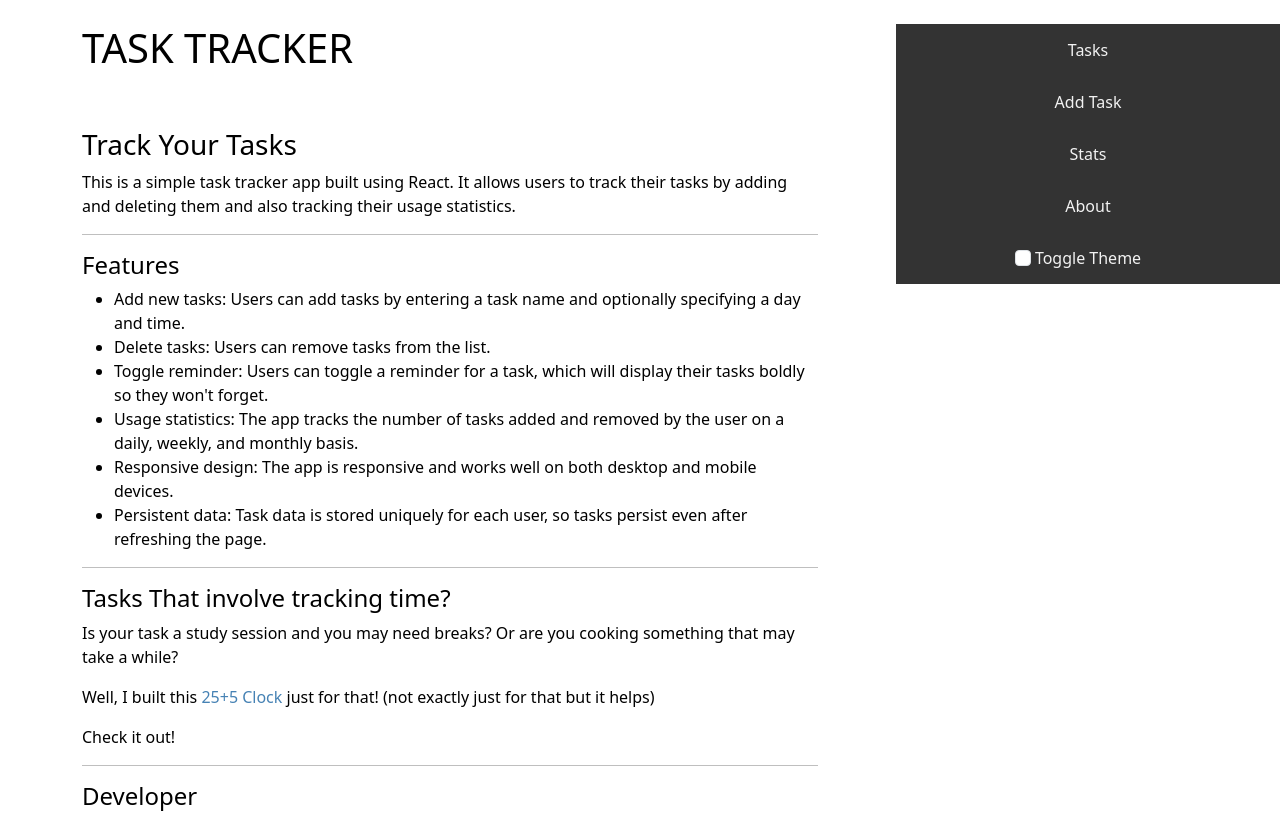
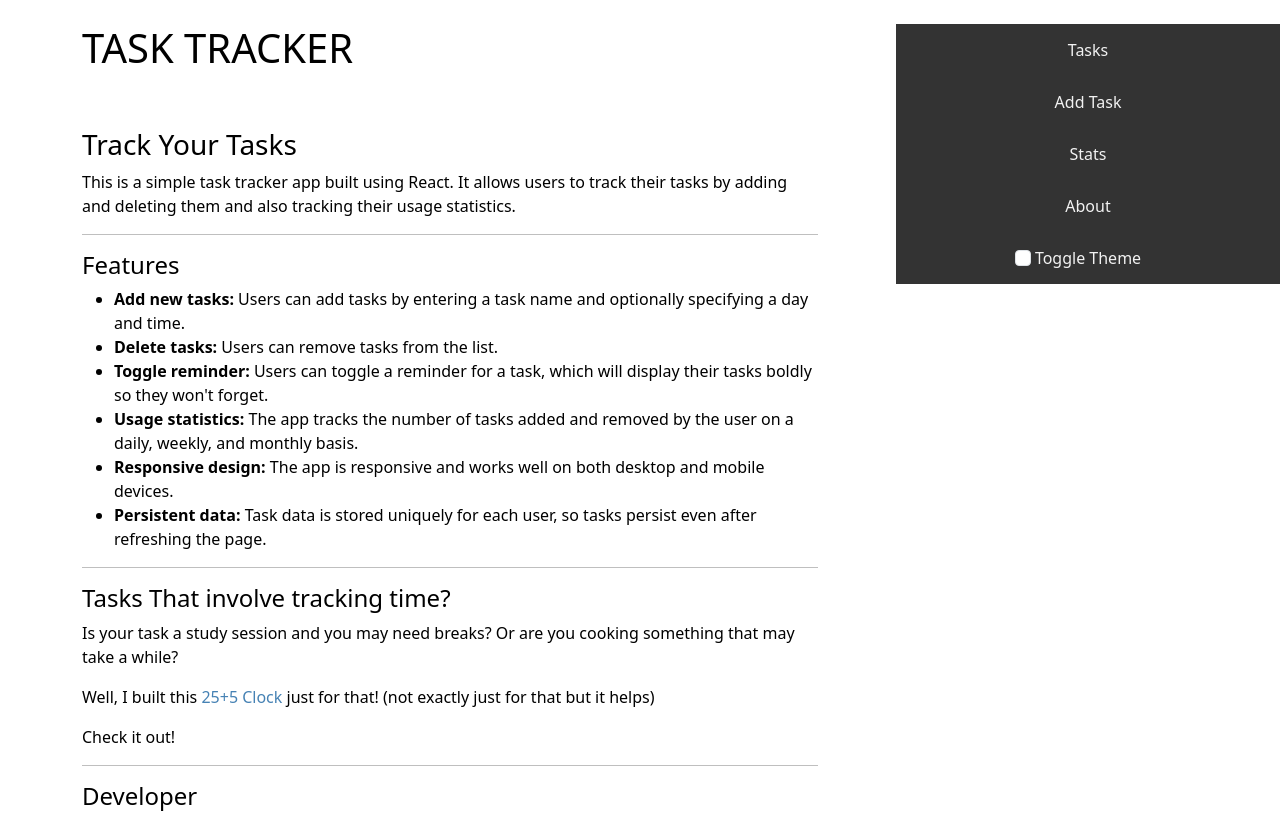
Before and after one commit to Sotonye0808/task-tracker-frontend, a React (Create React App) app: page /about in a window 1280 px wide. Shown: the top 813 px of the page. Built offline with nearby package versions, Linux system fonts and the light colour scheme; no server answers.

Commit message:
On branch main  Changes to be committed: 	modified:   src/components/About.js

```diff
--- a/src/components/About.js
+++ b/src/components/About.js
@@ -10,13 +10,13 @@ const About = () => {
         <hr />
         <h4>Features</h4>
         <ul>
-          <li>Add new tasks: Users can add tasks by entering a task name and optionally specifying a day and time.</li>
-            <li>Delete tasks: Users can remove tasks from the list.</li>
-            <li>Toggle reminder: Users can toggle a reminder for a task, which will display their tasks boldly so they won't forget.
+          <li><strong>Add new tasks:</strong> Users can add tasks by entering a task name and optionally specifying a day and time.</li>
+            <li><strong>Delete tasks:</strong> Users can remove tasks from the list.</li>
+            <li><strong>Toggle reminder:</strong> Users can toggle a reminder for a task, which will display their tasks boldly so they won't forget.
           </li>
-          <li>Usage statistics: The app tracks the number of tasks added and removed by the user on a daily, weekly, and monthly basis.</li>
-          <li>Responsive design: The app is responsive and works well on both desktop and mobile devices.</li>
-          <li>Persistent data: Task data is stored uniquely for each user, so tasks persist even after refreshing the page.</li>
+          <li><strong>Usage statistics:</strong> The app tracks the number of tasks added and removed by the user on a daily, weekly, and monthly basis.</li>
+          <li><strong>Responsive design:</strong> The app is responsive and works well on both desktop and mobile devices.</li>
+          <li><strong>Persistent data:</strong> Task data is stored uniquely for each user, so tasks persist even after refreshing the page.</li>
         </ul>
         <hr />
         <h4>Tasks That involve tracking time?</h4>
```
